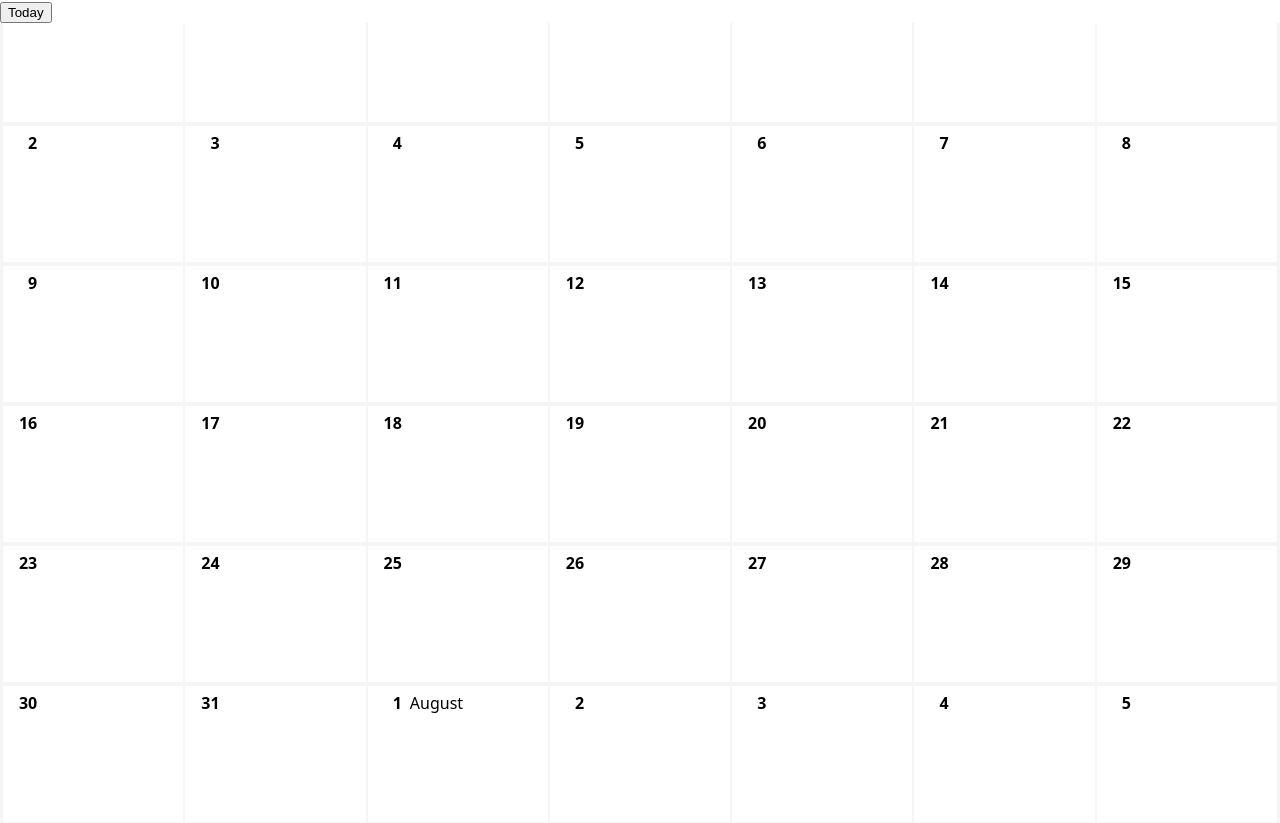
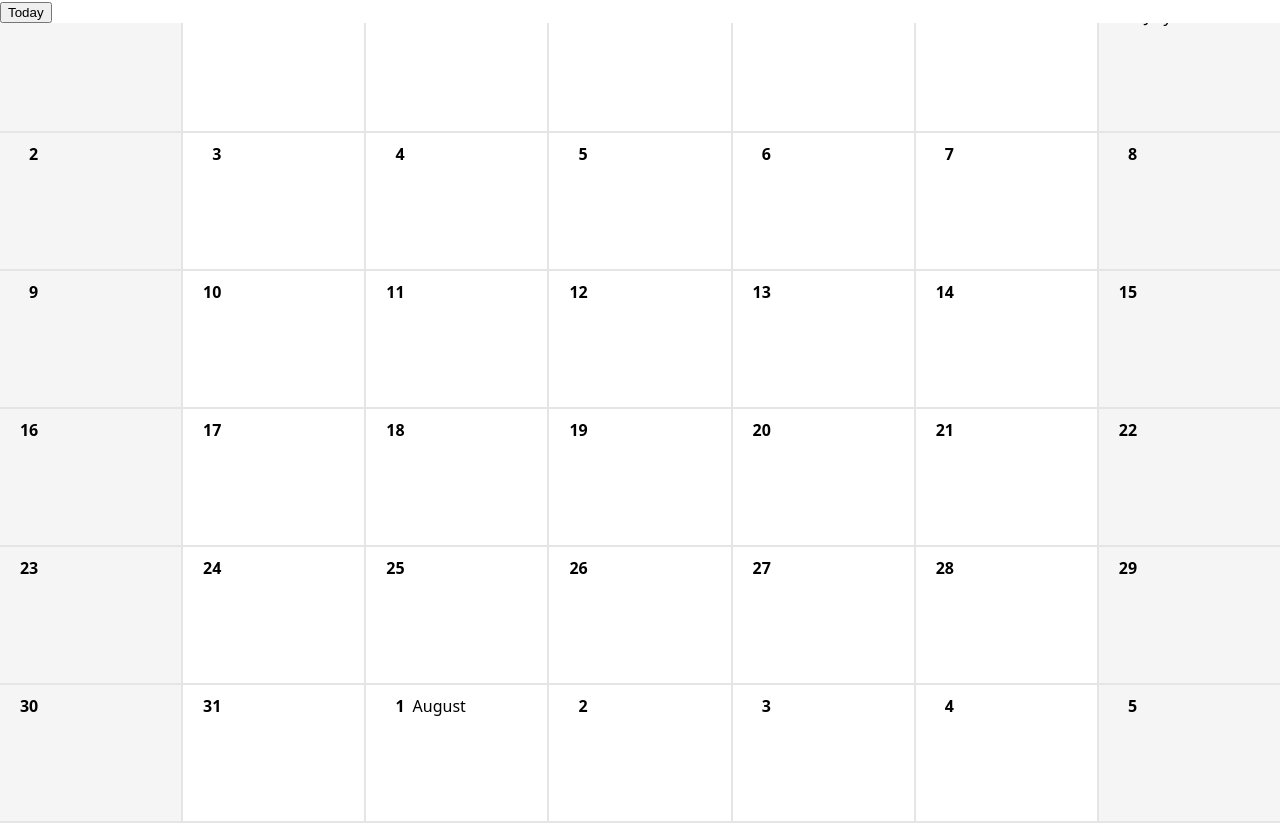
Before and after one commit to Lesik/infinite-calendar, a React (Vite) app: page / in a window 1280 px wide. Built offline with nearby package versions, Linux system fonts and the light colour scheme.

Commit message:
Fix border between weeks

```diff
--- a/src/components/Week.tsx
+++ b/src/components/Week.tsx
@@ -11,7 +11,7 @@ export const Week = ({
   const weekStart = startOfWeek(date);
 
   return (
-    <div className="h-34 grid grid-cols-7 gap-x-[2px] border-solid border-b-1 border-neutral-100 bg-neutral-100 snap-x @dark:bg-neutral-700">
+    <div className="h-34 grid grid-cols-7 gap-x-[2px] border-b-solid border-b-2 border-neutral-200 bg-neutral-200 snap-x @dark:bg-neutral-700">
       {[...Array(7).keys()].map((a, index) => {
         const day = addDays(weekStart, index);
         return <Day key={day.toISOString()} date={day} />;
--- a/src/components/day/Day.tsx
+++ b/src/components/day/Day.tsx
@@ -6,22 +6,19 @@ import {
   isWeekend,
 } from "date-fns";
 import { DayNumber } from "./DayNumber";
+import React from "react";
+import { DayHeader } from "./DayHeader";
 
 export const Day = ({ date }: { date: Date }) => {
-  const today = isToday(date);
-  const firstOfMonth = isFirstDayOfMonth(date);
   const currentMonth = isThisMonth(date);
   const weekend = isWeekend(date);
   return (
     <span
-      className={`flex flex-col bg-white @dark:bg-neutral-800 ${
+      className={`flex flex-col @dark:bg-neutral-800 ${
         currentMonth ? "" : ""
-      } ${weekend ? "@dark:bg-zinc-800" : ""}`}
+      } ${weekend ? "bg-neutral-100 @dark:bg-zinc-800" : "bg-white"}`}
     >
-      <div className="flex flex-row gap-2 items-center">
-        <DayNumber number={format(date, "d")} highlight={today} />
-        {firstOfMonth && format(date, "LLLL")}
-      </div>
+      <DayHeader date={date} />
     </span>
   );
 };
--- /dev/null
+++ b/src/components/day/DayHeader.tsx
@@ -0,0 +1,14 @@
+import { DayNumber } from "./DayNumber";
+import { format, isFirstDayOfMonth, isToday } from "date-fns";
+
+export const DayHeader = ({ date }: { date: Date }) => {
+  const today = isToday(date);
+  const firstOfMonth = isFirstDayOfMonth(date);
+
+  return (
+    <div className="flex flex-row gap-2 items-center p-1">
+      <DayNumber number={format(date, "d")} highlight={today} />
+      {firstOfMonth && format(date, "LLLL")}
+    </div>
+  );
+};
```
